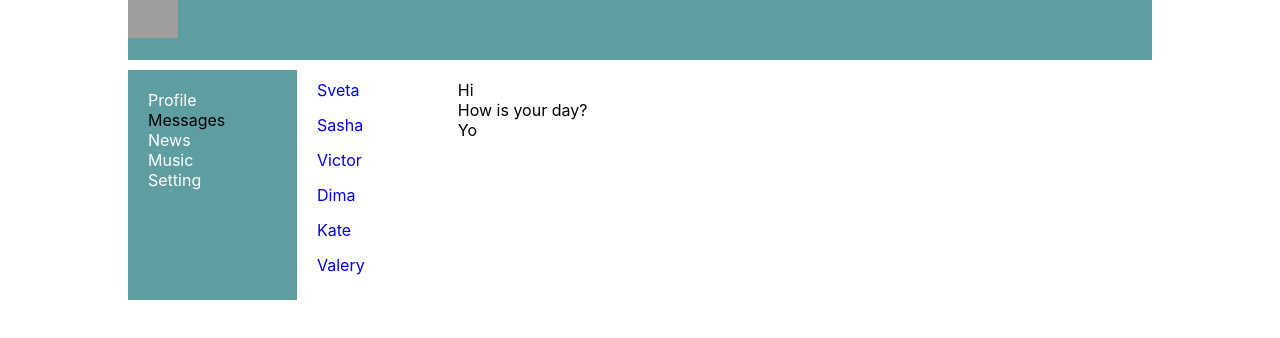
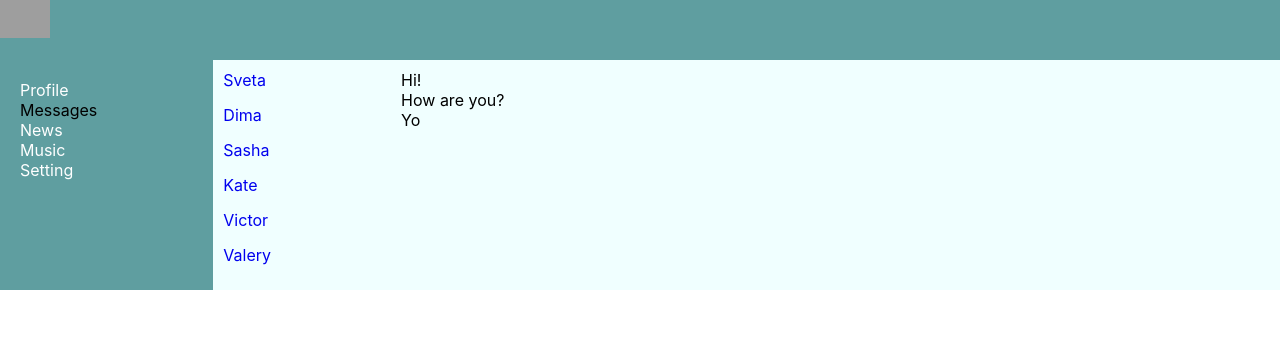
Before and after one commit to svetlanasukova/React-Social-network, a React (Create React App) app: page /dialogs in a window 1280 px wide. Shown: the top 338 px of the page. Built offline with nearby package versions, Linux system fonts and the light colour scheme; grey boxes are pictures that could not be loaded.

Commit message:
props для диалогов

```diff
--- a/src/App.css
+++ b/src/App.css
@@ -3,9 +3,6 @@
     grid-template-areas: "h h" "n c";
     grid-template-rows: 60px 1fr;
     grid-template-columns: 2fr 10fr;
-    grid-gap: 10px;
-    max-width: 80%;
-    margin: 0 auto;
 }
 
 img {
@@ -13,10 +10,6 @@ img {
 }
 
 .app-wrapper-content {
-
+    /*grid-area: с;*/
+    background-color: azure;
 }
-
-.content {
-    grid-area: c;
-    background-color: ghostwhite;
-}
--- a/src/components/Dialogs/Dialogs.jsx
+++ b/src/components/Dialogs/Dialogs.jsx
@@ -1,34 +1,38 @@
 import React from 'react';
 import s from './Dialogs.module.css';
 import {NavLink} from "react-router-dom";
+
+
+const DialogItem = (p) => {
+    let path = "/dialogs/"+p.id;
+    return(
+        <div className={s.dialog + ' ' + s.active}>
+            <NavLink activeClassName={s.active} to={path}>{p.name}</NavLink>
+        </div>
+    );
+}
+
+const Message = (p) => {
+    return(
+        <div className={s.message}>{p.message}</div>
+    );
+}
 
 const Dialogs = (p) => {
     return(
         <div className={s.dialogs}>
             <div className={s.dialogsItems}>
-                <div className={s.dialog + ' ' + s.active}>
-                    <NavLink activeClassName={s.active} to="/dialogs/1">Sveta</NavLink>
-                </div>
-                <div className={s.dialog}>
-                    <NavLink activeClassName={s.active} to="/dialogs/2">Sasha</NavLink>
-                </div>
-                <div className={s.dialog}>
-                    <NavLink activeClassName={s.active} to="/dialogs/3">Victor</NavLink>
-                </div>
-                <div className={s.dialog}>
-                    <NavLink activeClassName={s.active} to="/dialogs/4">Dima</NavLink>
-                </div>
-                <div className={s.dialog}>
-                    <NavLink activeClassName={s.active} to="/dialogs/5">Kate</NavLink>
-                </div>
-                <div className={s.dialog}>
-                    <NavLink activeClassName={s.active} to="/dialogs/6">Valery</NavLink>
-                </div>
+                <DialogItem name="Sveta" id="1" />
+                <DialogItem name="Dima" id="2" />
+                <DialogItem name="Sasha" id="3" />
+                <DialogItem name="Kate" id="4" />
+                <DialogItem name="Victor" id="5" />
+                <DialogItem name="Valery" id="6" />
             </div>
             <div className={s.messages}>
-                <div className={s.message}>Hi</div>
-                <div className={s.message}>How is your day?</div>
-                <div className={s.message}>Yo</div>
+               <Message message="Hi!"/>
+               <Message message="How are you?"/>
+               <Message message="Yo"/>
             </div>
         </div>
     );
--- a/src/components/Profile/MyPosts/MyPosts.jsx
+++ b/src/components/Profile/MyPosts/MyPosts.jsx
@@ -4,13 +4,20 @@ import Post from './Post/Post.jsx';
 
 const MyPosts = () => {
     return (
-        <div>
-            My posts
-            <textarea></textarea>
-            <button>Add post</button>
-            <button>Remove</button>
-            <Post message="Hi, how are you?" likesCount="15"/>
-            <Post message="Its my first post!" likesCount="20"/>
+        <div className={s.postsBlock}>
+            <h3>My posts</h3>
+            <div>
+                <div>
+                    <textarea></textarea>
+                </div>
+                <div>
+                    <button>Add post</button>
+                </div>
+            </div>
+            <div className={s.posts}>
+                <Post message="Hi, how are you?" likesCount="15"/>
+                <Post message="Its my first post!" likesCount="20"/>
+            </div>
         </div>
     );
 }
--- a/src/components/Profile/MyPosts/MyPosts.module.css
+++ b/src/components/Profile/MyPosts/MyPosts.module.css
@@ -0,0 +1,6 @@
+.postsBlock{
+    padding: 20px;
+}
+.posts{
+    margin-top: 10px;
+}
--- a/src/components/Profile/MyPosts/Post/Post.module.css
+++ b/src/components/Profile/MyPosts/Post/Post.module.css
@@ -3,5 +3,6 @@
 }
 .item img{
     width: 50px;
-   border-radius: 5px;
+    height: 50px;
+   border-radius: 50%;
 }
--- a/src/components/Profile/Profile.jsx
+++ b/src/components/Profile/Profile.jsx
@@ -1,14 +1,12 @@
 import React from 'react';
 import s from './Profile.module.css';
 import MyPosts from './MyPosts/MyPosts.jsx';
+import ProfileInfo from './ProfileInfo/ProfileInfo.jsx';
 
 const Profile = () => {
     return (
         <div>
-            <div>
-                <img src="https://www.pentair.com/en/_jcr_content/hero/hero-par/hero_image_449393854/image.img.jpg/1532547933301.jpg"/>
-            </div>
-            <div> ava + desc</div>
+            <ProfileInfo />
             <MyPosts />
         </div>
     );
--- /dev/null
+++ b/src/components/Profile/ProfileInfo/ProfileInfo.jsx
@@ -0,0 +1,15 @@
+import React from 'react';
+import s from './ProfileInfo.module.css';
+
+const ProfileInfo = () => {
+    return (
+        <div>
+            <div>
+                <img src="https://www.pentair.com/en/_jcr_content/hero/hero-par/hero_image_449393854/image.img.jpg/1532547933301.jpg"/>
+            </div>
+            <div className={s.descriptionBlock}> ava + desc</div>
+        </div>
+    );
+}
+
+export default ProfileInfo;
--- /dev/null
+++ b/src/components/Profile/ProfileInfo/ProfileInfo.module.css
@@ -0,0 +1,3 @@
+.descriptionBlock{
+    padding: 20px;
+}
```
